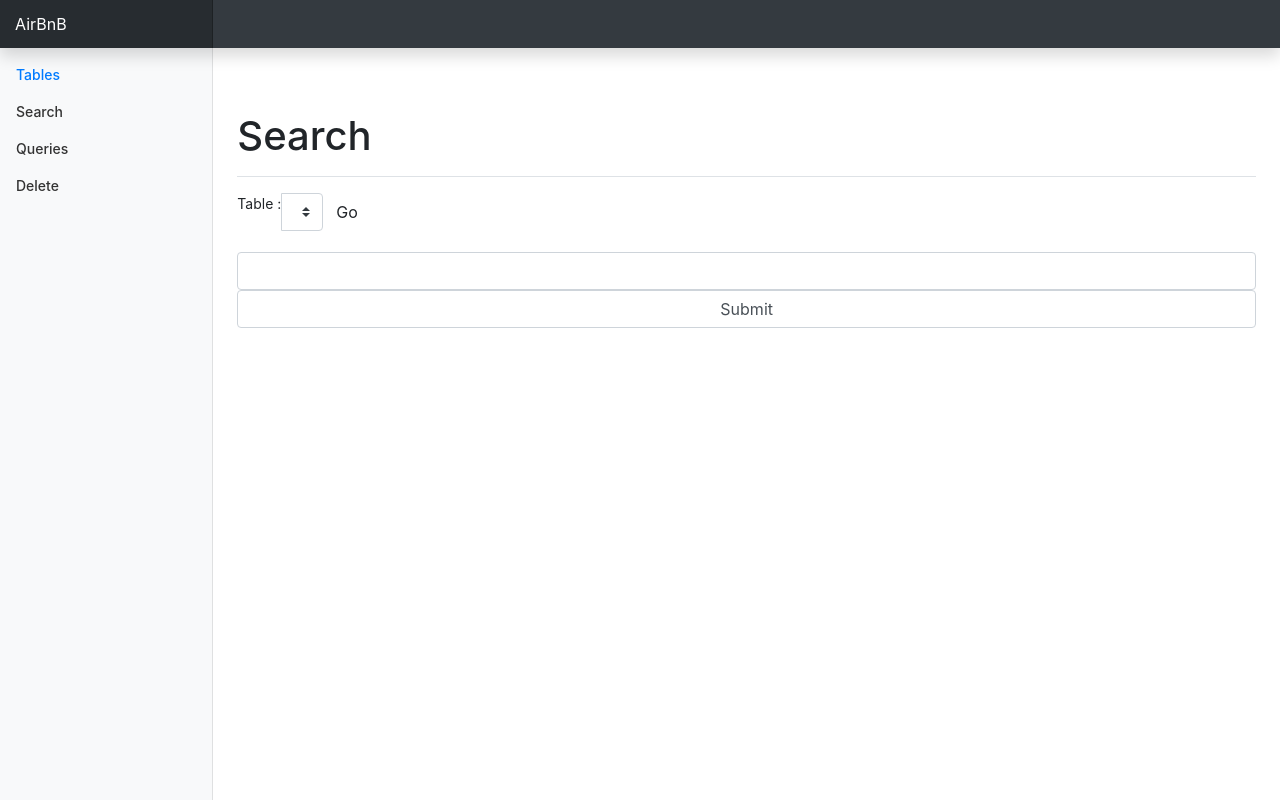
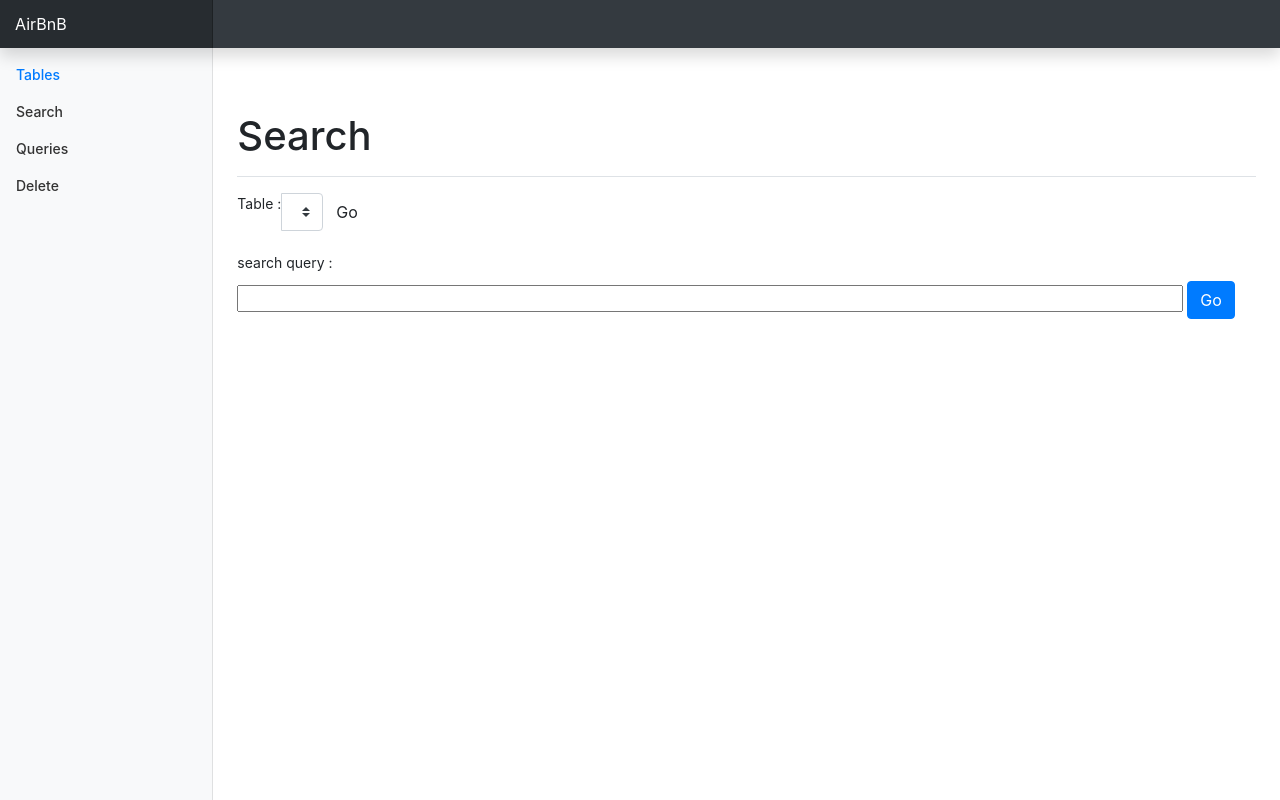
Before and after one commit to vquelque/DbProject, a Flask app: page /search in a window 1280 px wide. Run offline with Flask 2, Linux system fonts and the light colour scheme; lists and menus that the app fills with data are empty; some libraries are stand-ins or nearby versions.

Commit message:
began of implementing search

```diff
--- a/app.py
+++ b/app.py
@@ -1,10 +1,15 @@
 from flask import Flask, render_template, request, url_for
 from flask_sqlalchemy import SQLAlchemy
 from sqlalchemy import create_engine, MetaData, Table
+from flask_wtf import FlaskForm
+from wtforms import StringField, SubmitField
+from wtforms.validators import DataRequired
+
 #general configuration
 app = Flask(__name__)
 #for hot reoading
 app.debug = True
+app.secret_key='super_secret'
 
 #database connection
 engine = create_engine('oracle://C##DB2019_G43:DB2019_G43@cs322-db.epfl.ch:1521/ORCLCDB')
@@ -38,6 +43,11 @@ def dump_table(table_name) :
     ResultProxy.close()
     return result
 
+#search form
+class SearchForm(FlaskForm):
+    query = StringField('search query :', validators=[DataRequired()])
+
+
 @app.route('/', methods=['GET', 'POST'])
 def get():
     table = request.form.get('comp_select')
@@ -51,7 +61,13 @@ def get():
 
 @app.route('/search', methods=['GET', 'POST'])
 def search() :
-    return render_template('search.html', tables = metadata.sorted_tables)
+    table = request.form.get('comp_select')
+    if table == None :
+        table = 'host'
+    form = SearchForm()
+    if form.validate_on_submit():
+        return render_template('search.html', tables = metadata.sorted_tables, form=form)
+    return render_template('search.html', tables = metadata.sorted_tables, form=form)
 
 if __name__ == "__main__":
     app.run()
--- a/templates/search.html
+++ b/templates/search.html
@@ -7,9 +7,10 @@
   </div>
   {% include 'includes/_select_table.html' %}
   <br>
-  <form action="post" class="form-group">
-      <input type="text" class="form-control" name="text to search" id="query">
-      <input type="button" class="form-control" value="Submit" class="btn btn-primary">
-  </form>
+  <form method="POST" action="/search" class="form-group">
+    {{ form.csrf_token }}
+    {{ form.query.label }} {{ form.query(size=100) }}
+    <input type="submit" class='btn btn-primary' value="Go">
+</form>
 </main>
 {% endblock body %}
```
